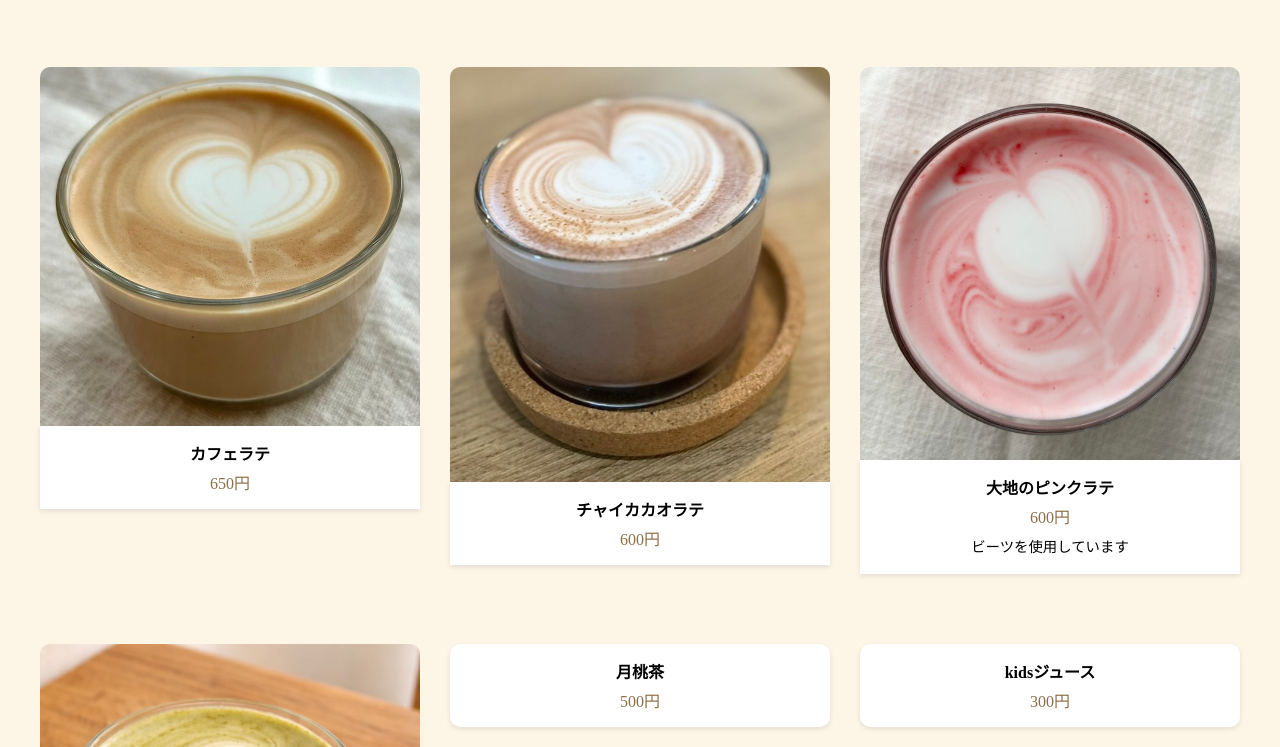
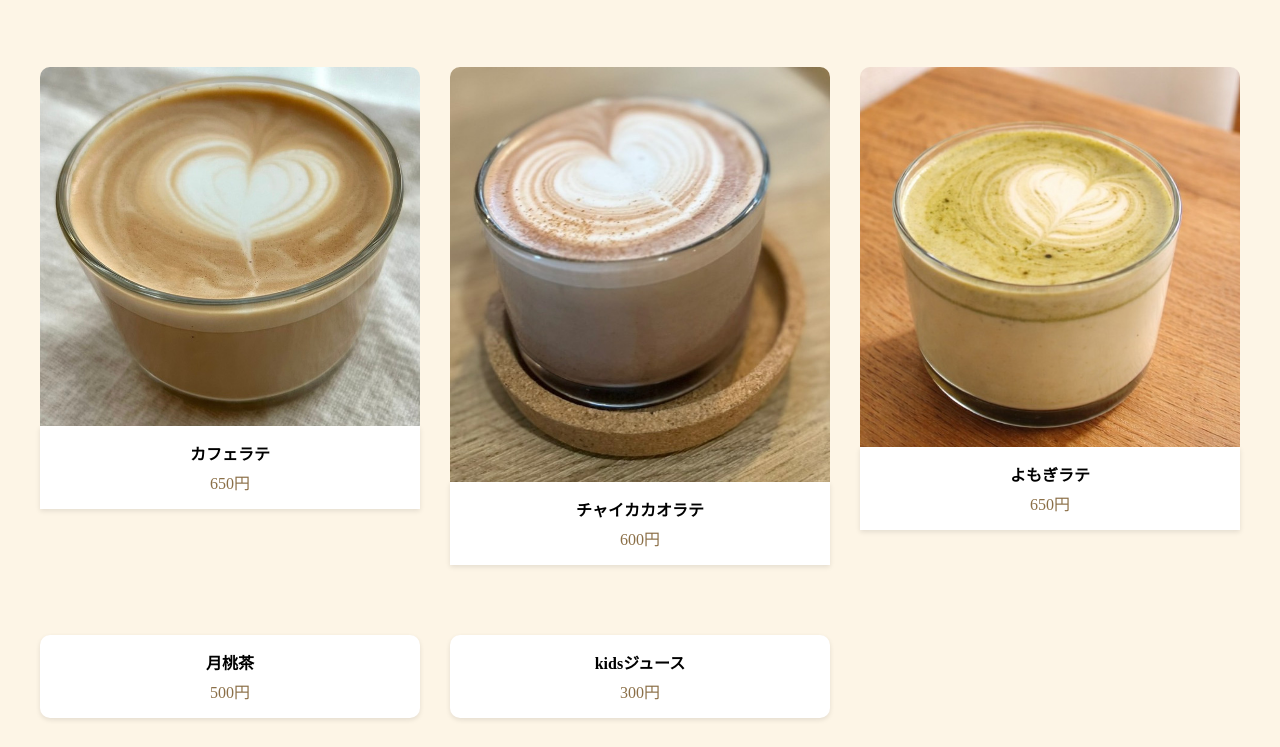
Before and after one commit to kazukiyuru/rimacafe, a plain HTML site: page index.html in a window 1280 px wide. Shown: the part 5773-6520 px from the top of the page. Drawn offline with Linux system fonts and the light colour scheme.

Commit message:
PC版でよもぎラテをカフェラテ・チャイカカオラテと同じ行に表示、グリッド崩れとp2タグを修正

```diff
--- a/index.html
+++ b/index.html
@@ -247,11 +247,6 @@
                     <img src="img/chay.jpeg" alt="">
                     <p><strong>チャイカカオラテ</strong> 600円</p>
                 </div>
-                <div class="drink-item fade-in fade-in-delay-2">
-                    <img src="img/beets.jpeg" alt="">
-                    <p><strong>大地のピンクラテ</strong> 600円<br>
-                    <span class="menu-description">ビーツを使用しています</span></p>
-                </div>
                 <div class="drink-item fade-in fade-in-delay-3">
                     <img src="img/yomogi.jpeg" alt="">
                     <p><strong>よもぎラテ</strong> 650円</p>
@@ -280,7 +275,7 @@
             <h2 class="fade-in">Sweets</h2>
             <div class="monthly-special fade-in">
                 <p class="special-label">今月の日替わりメニュー</p>
-                <p>日替わりで1種類になります。</p>
+                <p2>日替わりで1種類になります。</p2>
                 <div class="strovery">
                     <img src="img/strovery.jpeg" alt="">
                     <p><strong>お豆腐いちごクリーム</strong> 350円</p>
--- a/style.css
+++ b/style.css
@@ -393,6 +393,10 @@ h2 {
     display: block;
     margin-bottom: 5px;
     color: black;
+}
+
+.monthly-special p2 {
+margin: 50px;
 }
 
 .tomato p .menu-description,
@@ -906,6 +910,10 @@ footer p {
         grid-column: 2 / 3;
     }
 
+    .grid_center .drink-item:nth-child(3) {
+        grid-column: 3 / 4;
+    }
+
     .drink-item {
         max-width: none;
         display: flex;
```
